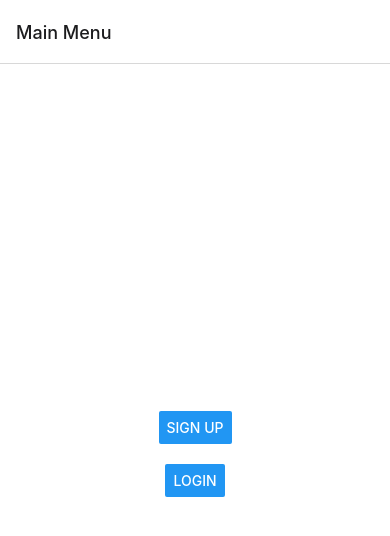
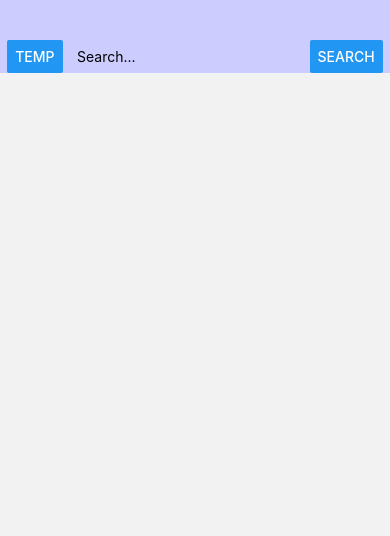
Before and after one commit to Oliver-M-Cook/Spacebook, a React Native app: screen /Home in a window 390 px wide. Shown: the top 536 px of the page. Built offline with nearby package versions, Linux system fonts and the light colour scheme.

Commit message:
Fixed IOS Garbage, Basic home menu

```diff
--- a/App.js
+++ b/App.js
@@ -6,6 +6,7 @@ import { createNativeStackNavigator } from "@react-navigation/native-stack";
 import MainMenu from "./components/MainMenu";
 import SignUp from "./components/SignUp";
 import Login from "./components/Login";
+import Home from "./components/Home";
 
 const Stack = createNativeStackNavigator();
 
@@ -16,6 +17,11 @@ export default function App() {
         <Stack.Screen name="Main Menu" component={MainMenu} />
         <Stack.Screen name="Sign Up" component={SignUp} />
         <Stack.Screen name="Login" component={Login} />
+        <Stack.Screen
+          name="Home"
+          component={Home}
+          options={{ headerShown: false }}
+        />
       </Stack.Navigator>
     </NavigationContainer>
   );
--- /dev/null
+++ b/components/Home.js
@@ -0,0 +1,21 @@
+import { Component } from "react";
+import { StyleSheet, Text, View } from "react-native";
+import TopBar from "./TopBar";
+
+class Home extends Component {
+  render() {
+    return (
+      <View style={styles.container}>
+        <TopBar></TopBar>
+      </View>
+    );
+  }
+}
+
+const styles = StyleSheet.create({
+  container: {
+    flex: 1,
+  },
+});
+
+export default Home;
--- a/components/Login.js
+++ b/components/Login.js
@@ -15,8 +15,8 @@ class Login extends Component {
   login = async () => {
     //Validation eventually
 
-    //Change the IP to localhost when at uni/find IP Address
-    return fetch("http://192.168.1.31:3333/api/1.0.0/login", {
+    //Change the IP to 10.182.67.77 when at uni/find IP Address
+    return fetch("http://10.182.67.77:3333/api/1.0.0/login", {
       method: "post",
       headers: {
         "Content-Type": "application/json",
@@ -35,7 +35,8 @@ class Login extends Component {
       .then(async (responseJson) => {
         console.log(responseJson);
         await AsyncStorage.setItem("@session_token", responseJson.token);
-        //Navigate to home screen
+        await AsyncStorage.setItem("@user_id", responseJson.id.toString());
+        this.props.navigation.navigate("Home");
       })
       .catch((error) => {
         console.log(error);
--- a/components/SignUp.js
+++ b/components/SignUp.js
@@ -17,7 +17,7 @@ class SignUp extends Component {
     //Validation eventually
 
     //Change the IP to localhost when at uni/find IP Address
-    return fetch("http://192.168.1.31:3333/api/1.0.0/user", {
+    return fetch("http://10.182.67.77:3333/api/1.0.0/user", {
       method: "post",
       headers: {
         "Content-Type": "application/json",
--- /dev/null
+++ b/components/TopBar.js
@@ -0,0 +1,26 @@
+import { Component } from "react";
+import { Button, StyleSheet, TextInput, View } from "react-native";
+
+class TopBar extends Component {
+  render() {
+    return (
+      <View style={styles.container}>
+        <Button title="Temp" />
+        <TextInput placeholder="Search..." />
+        <Button title="Search" />
+      </View>
+    );
+  }
+}
+
+const styles = StyleSheet.create({
+  container: {
+    flexDirection: "row",
+    alignItems: "stretch",
+    backgroundColor: "#ccccff",
+    justifyContent: "space-around",
+    paddingTop: 40,
+  },
+});
+
+export default TopBar;
```
